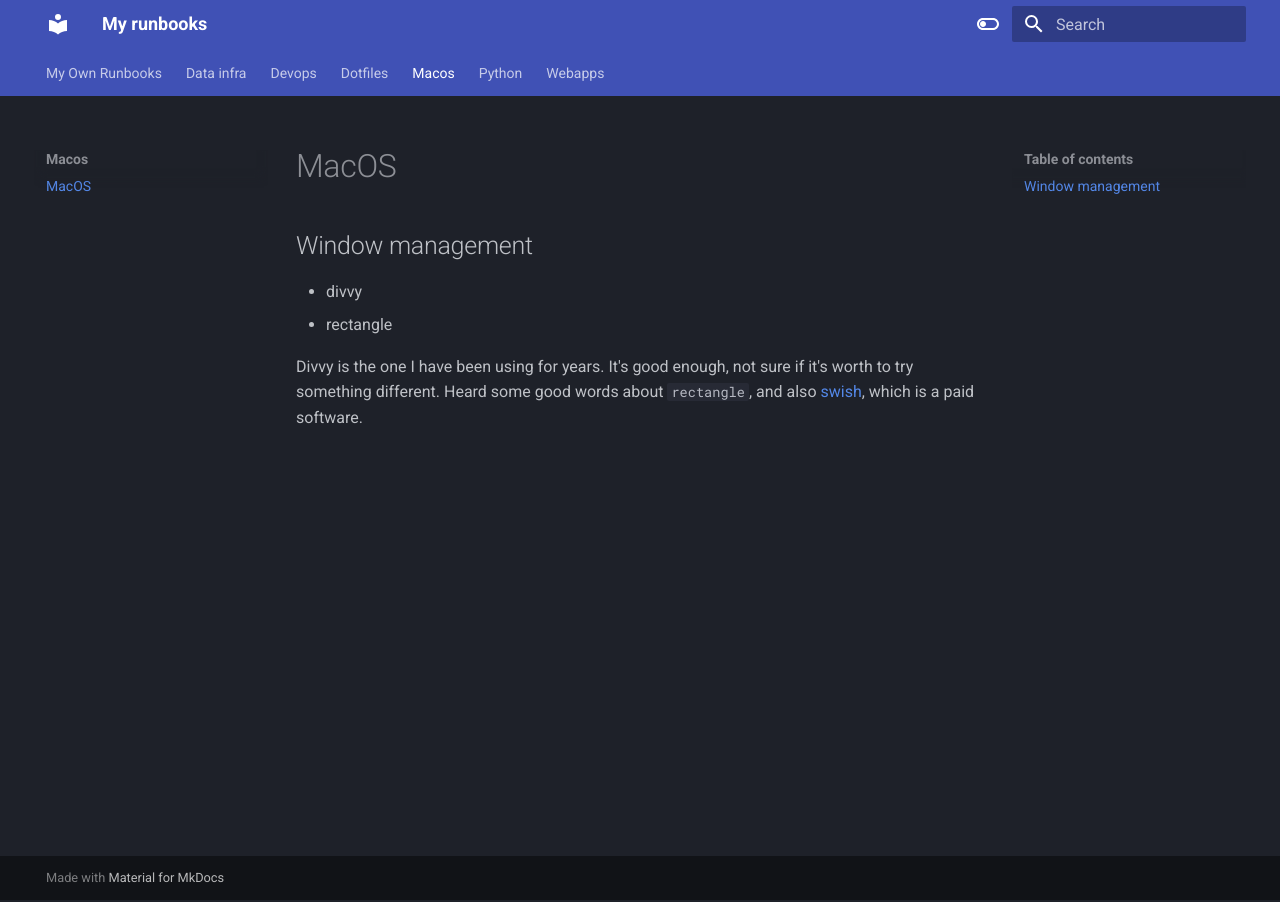
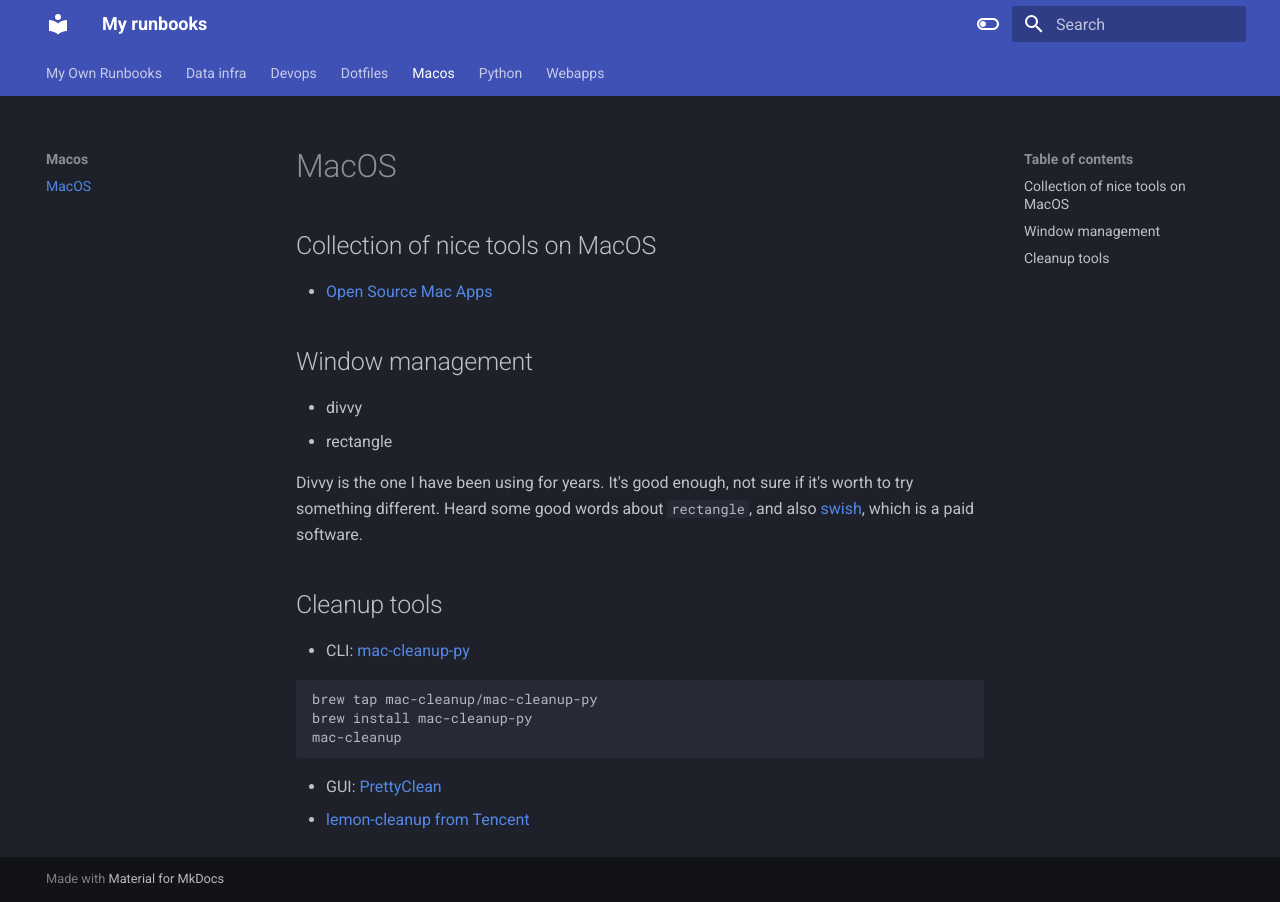
Before and after one commit to mingliangguo/runbooks, an MkDocs documentation site: the page built from docs/macos/macos.md, in a window 1280 px wide. Built offline with MkDocs 1.6.1 and Material for MkDocs 9.7.7, drawn with Linux system fonts in a browser that asks for light colours.

Commit message:
chore: minor update for macos tools

````diff
--- a/docs/macos/macos.md
+++ b/docs/macos/macos.md
@@ -1,4 +1,9 @@
 # MacOS
+
+
+## Collection of nice tools on MacOS
+
+- [Open Source Mac Apps](https://indiegoodies.com/awesome-open-source-mac-apps)
 
 ## Window management
 
@@ -6,3 +11,16 @@
 - rectangle
 
 Divvy is the one I have been using for years. It's good enough, not sure if it's worth to try something different. Heard some good words about `rectangle`, and also [swish](https://highlyopinionated.co/swish/), which is a paid software.
+
+## Cleanup tools
+
+- CLI: [mac-cleanup-py](https://github.com/mac-cleanup/mac-cleanup-py)
+
+```bash
+brew tap mac-cleanup/mac-cleanup-py
+brew install mac-cleanup-py
+mac-cleanup
+```
+
+- GUI: [PrettyClean](https://www.prettyclean.cc/en)
+- [lemon-cleanup from Tencent](https://github.com/Tencent/lemon-cleaner)
````
